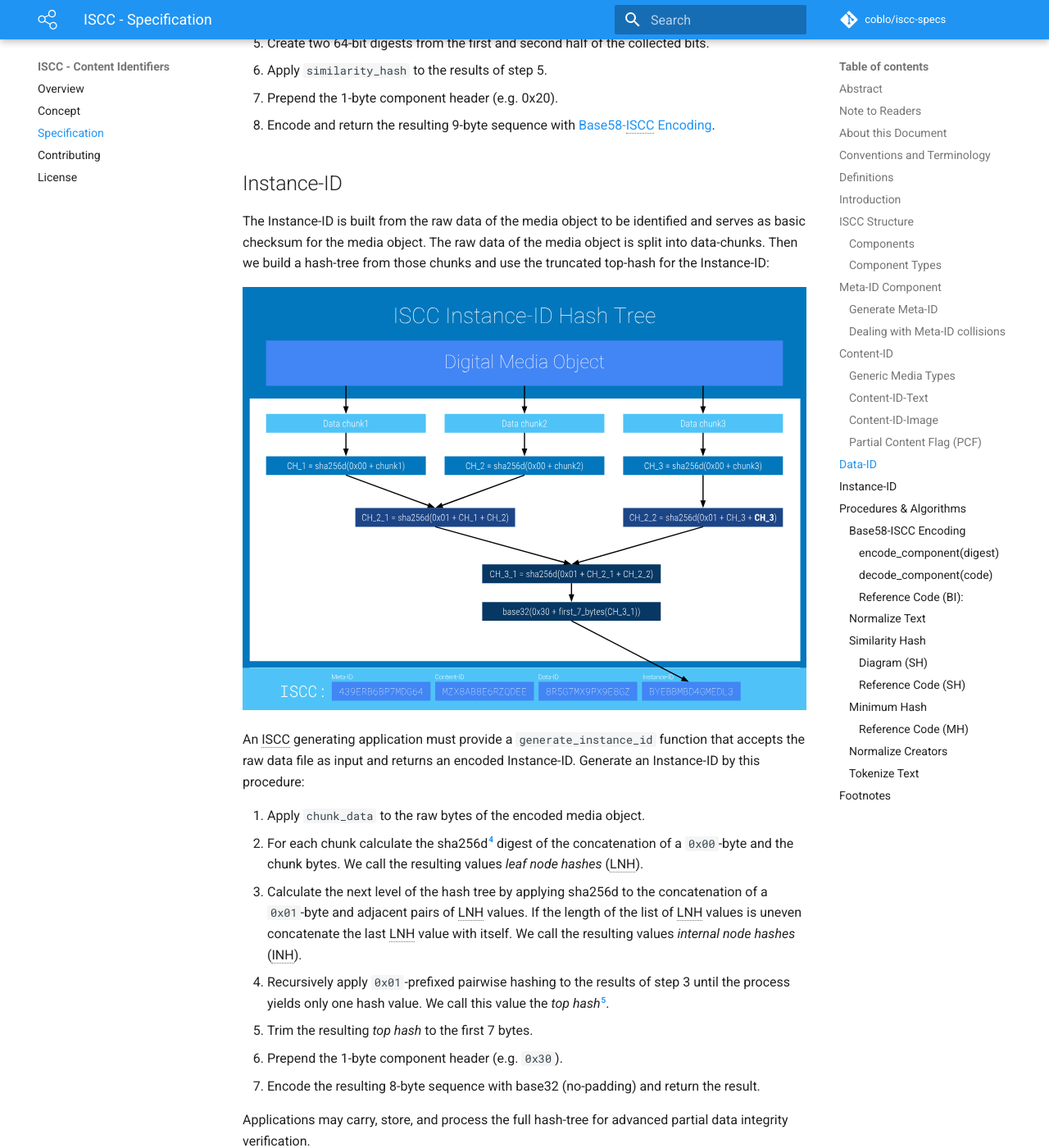
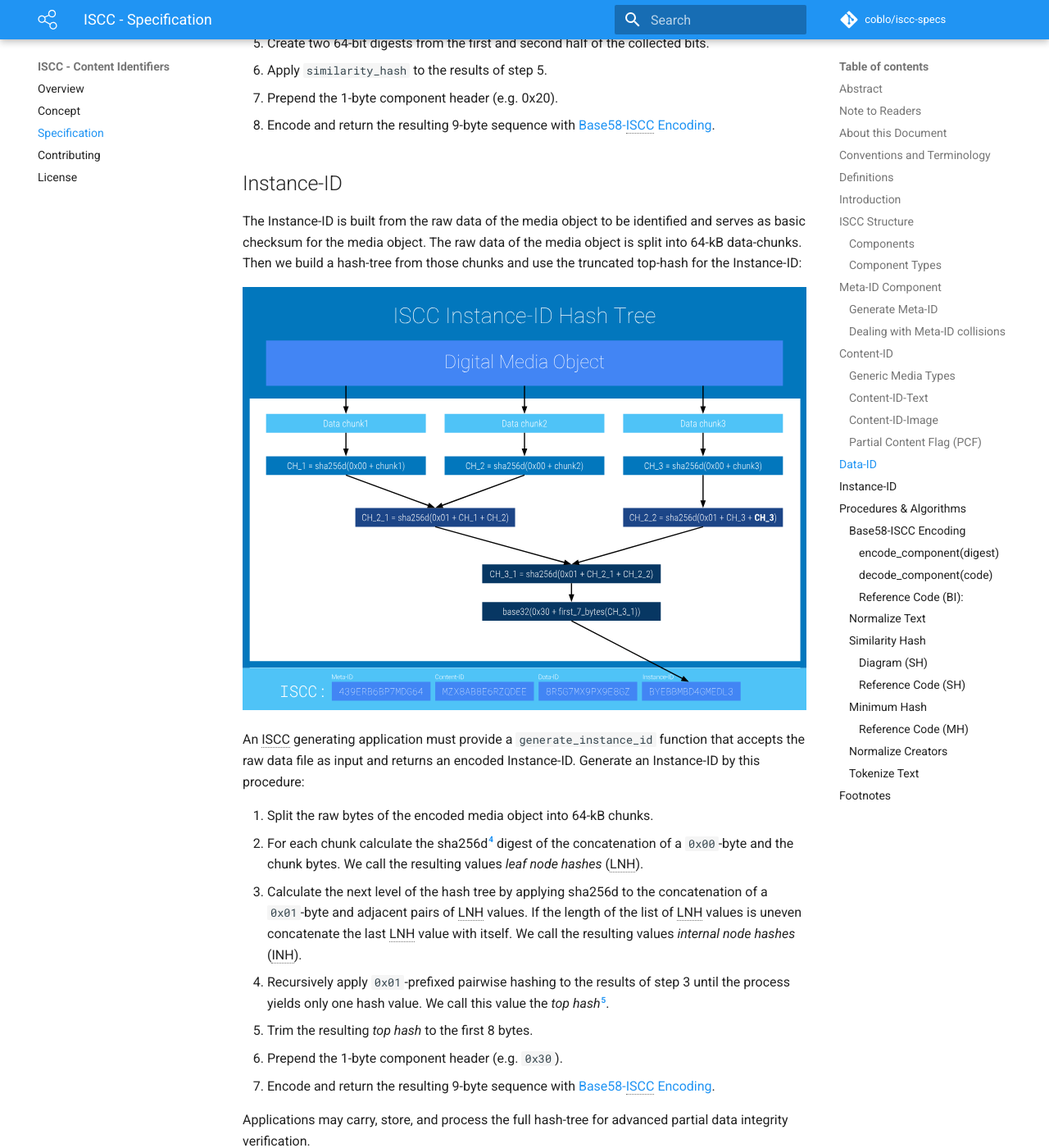
Before and after one commit to iscc/iscc-specs, an MkDocs documentation site: the page built from docs/specification.md, in a window 1280 px wide and 1400 px high, scrolled down 9479 px. Shown: the whole window at 82% size. Built offline with MkDocs 1.6.1 and Material for MkDocs 9.7.7, drawn with Linux system fonts in a browser that asks for light colours; comment, search, counter and statistics services are not loaded; old or Windows-style settings are respelled for this version of MkDocs.

Commit message:
Update Instance ID to 9-byte and 64kB fixed size chunks

```diff
--- a/docs/specification.md
+++ b/docs/specification.md
@@ -233,19 +233,19 @@ The Data-ID is built from the raw encoded data of the content to be identified.
 
 ## Instance-ID
 
-The Instance-ID is built from the raw data of the media object to be identified and serves as basic checksum for the media object. The raw data of the media object is split into data-chunks. Then we build a hash-tree from those chunks and use the truncated top-hash for the Instance-ID:
+The Instance-ID is built from the raw data of the media object to be identified and serves as basic checksum for the media object. The raw data of the media object is split into 64-kB data-chunks. Then we build a hash-tree from those chunks and use the truncated top-hash for the Instance-ID:
 
 ![iscc-creation-instance-id](images/iscc-creation-instance-id.svg)
 
 An ISCC generating application must provide a `generate_instance_id` function that accepts the raw data file as input and returns an encoded Instance-ID. Generate an Instance-ID by this procedure:
 
-1. Apply `chunk_data` to the raw bytes of the encoded media object.
+1. Split the raw bytes of the encoded media object into 64-kB chunks.
 2. For each chunk calculate the sha256d[^sha256d] digest of the concatenation of a `0x00`-byte and the chunk bytes. We call the resulting values *leaf node hashes* (LNH).
 3. Calculate the next level of the hash tree by applying sha256d to the concatenation of a `0x01`-byte and adjacent pairs of LNH values. If the length of the list of LNH values is uneven concatenate the last LNH value with itself. We call the resulting values *internal node hashes* (INH).
 4. Recursively apply `0x01`-prefixed pairwise hashing to the results of  step 3 until the process yields only one hash value. We call this value the *top hash*[^tophash].
-5. Trim the resulting *top hash* to the first 7 bytes.
+5. Trim the resulting *top hash* to the first 8 bytes.
 6. Prepend the 1-byte component header (e.g. `0x30`).
-7. Encode the resulting 8-byte sequence with base32 (no-padding) and return the result.
+7. Encode and return the resulting 9-byte sequence with [Base58-ISCC Encoding](#base58-iscc-encoding).
 
 Applications may carry, store, and process the full hash-tree for advanced partial data integrity verification.
 
```
Also changed, not shown: 2 other files.
